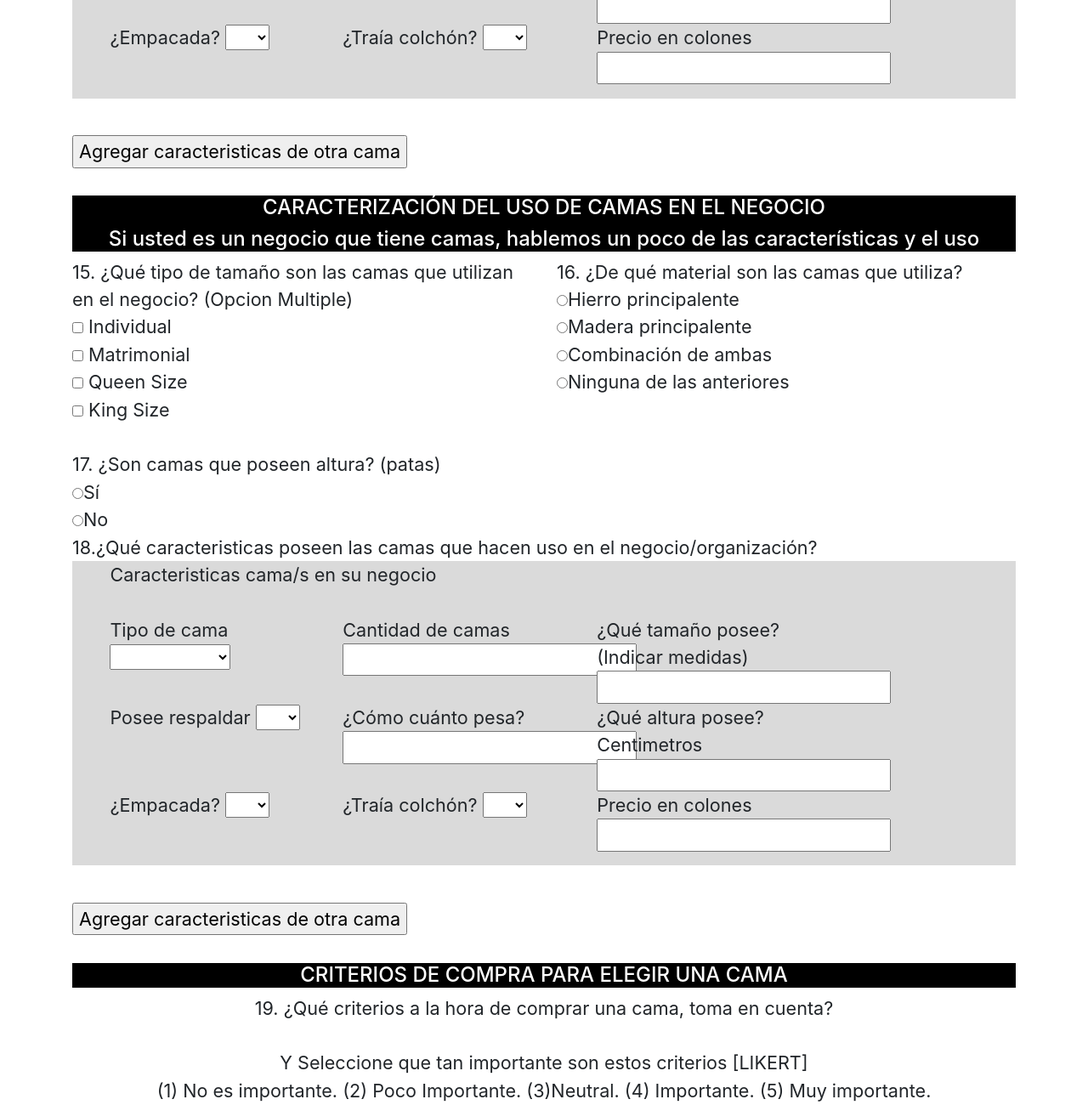
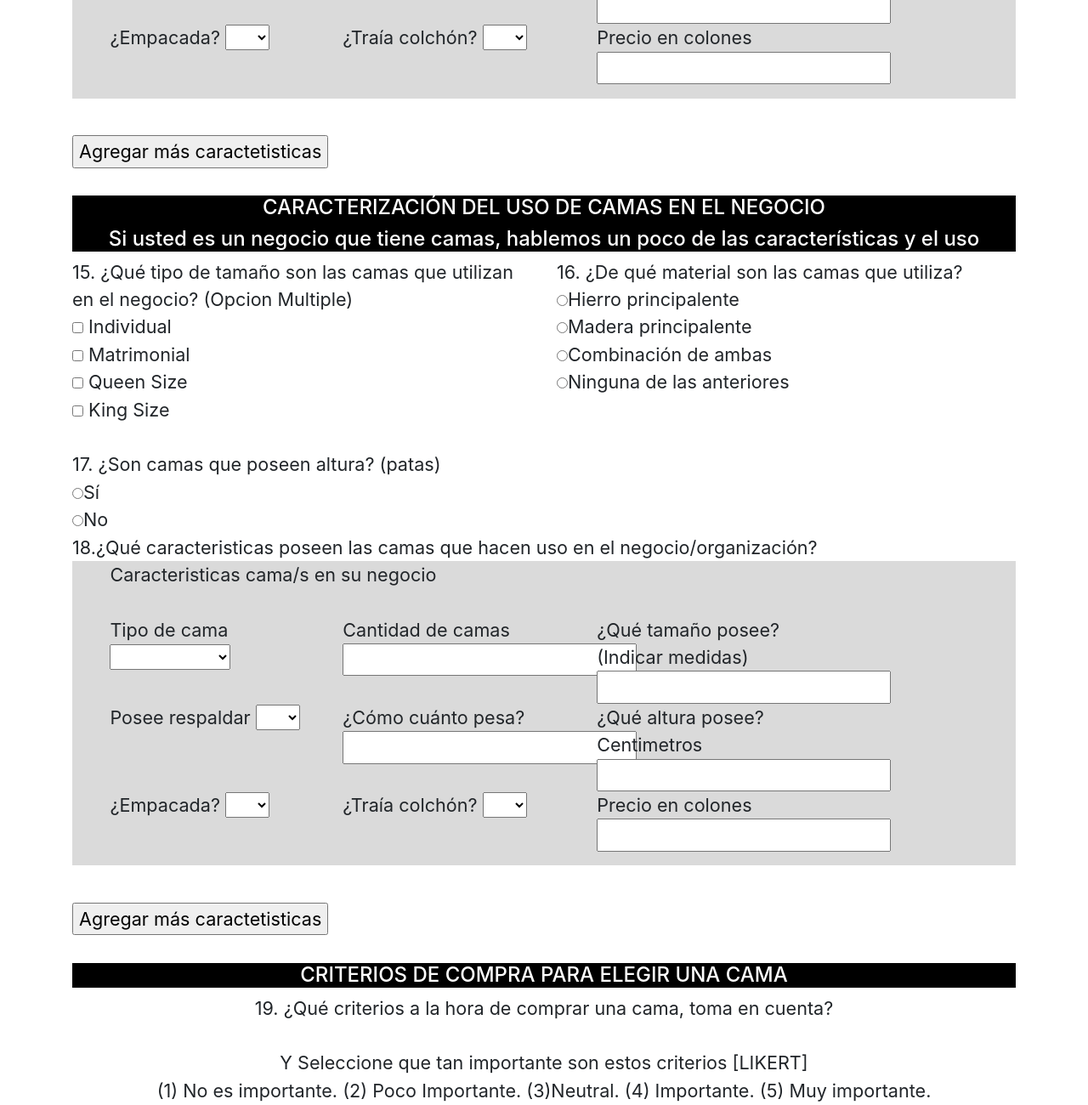
Before and after one commit to JMVice/JMVice.github.io, a plain HTML site: page FormularioRet/index.html in a window 1280 px wide. Shown: the part 2131-3431 px from the top of the page at 85% size. Drawn offline with nearby package versions, Linux system fonts and the light colour scheme.

Commit message:
Fix buttons

```diff
--- a/FormularioRet/index.html
+++ b/FormularioRet/index.html
@@ -336,7 +336,7 @@
                     <div id="CONTENEDOR_PARA_MAS_CARACTERISTICAS_DE_CAMA_HOGAR_ID"></div>
 
                     <br>
-                    <input type="button" value="Agregar caracteristicas de otra cama"
+                    <input type="button" value="Agregar más caractetisticas"
                         id="boton_agregar_caracteristicas_de_otra_cama_hogar"
                         onclick="agregar_caracteristicas_de_otra_cama_hogar()" />
                     <br>
@@ -462,18 +462,13 @@
                     <div id="CONTENEDOR_PARA_MAS_CARACTERISTICAS_DE_CAMA_NEGOCIO_ID"></div>
 
                     <br>
-                    <input type="button" value="Agregar caracteristicas de otra cama"
+                    <input type="button" value="Agregar más caractetisticas"
                         id="boton_agregar_caracteristicas_de_otra_cama_negocio"
                         onclick="agregar_caracteristicas_de_otra_cama_negocio()" />
                     <br>
                     <br>
 
                 </div>
-
-
-
-
-
                 <div class="TITULARES_DE_SECCIONES">
                     <h4>CRITERIOS DE COMPRA PARA ELEGIR UNA CAMA</h4>
                 </div>
```
